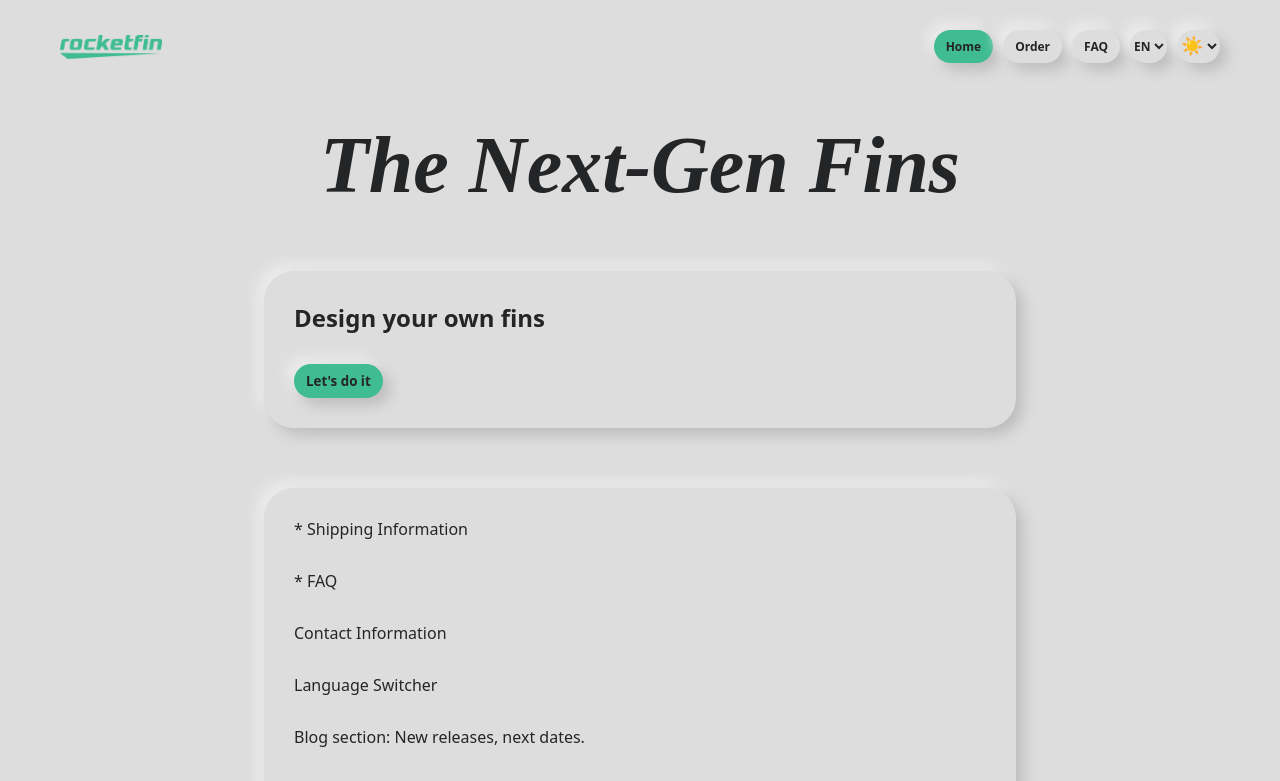
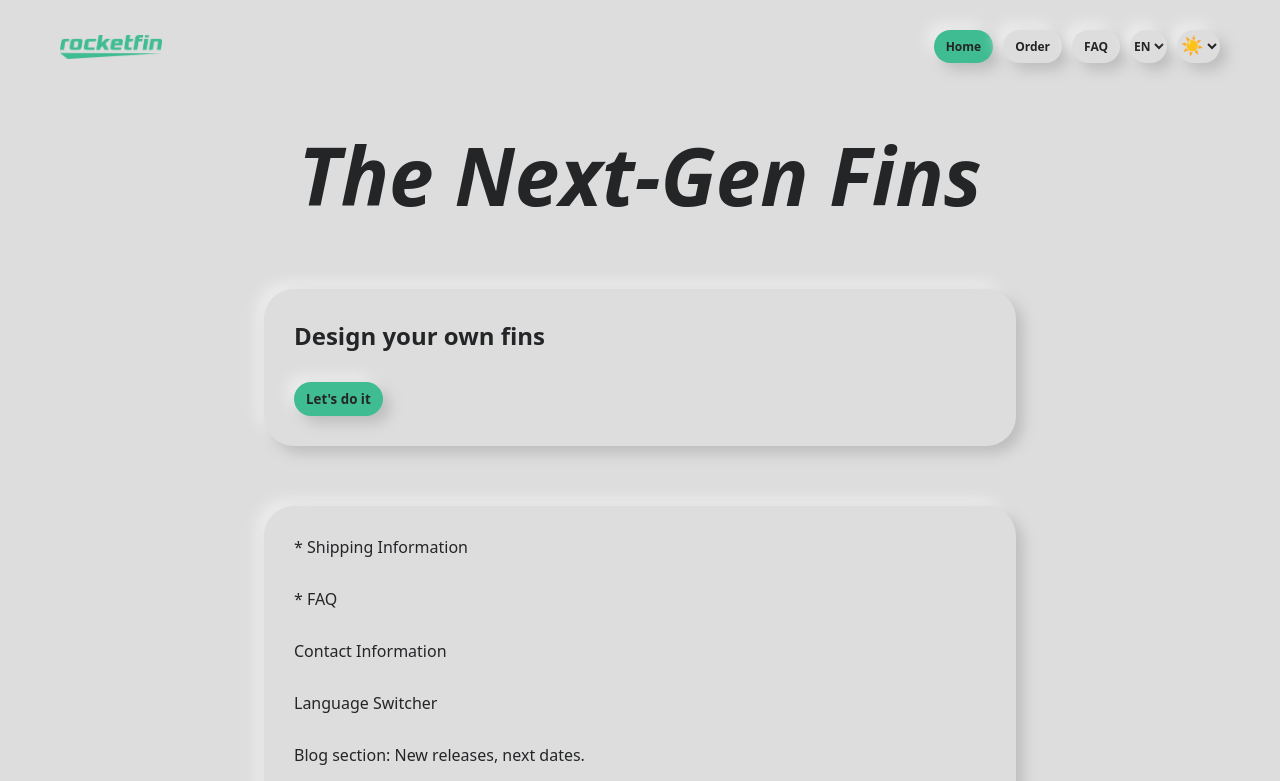
Before and after one commit to franciscobuchini/RocketFins, a React (Vite) app: page / in a window 1280 px wide. Shown: the top 781 px of the page. Built offline with nearby package versions, Linux system fonts and the light colour scheme; no server answers.

Commit message:
modified the h1 font-family

```diff
--- a/src/Styles/Styles.css
+++ b/src/Styles/Styles.css
@@ -167,7 +167,6 @@ nav > img {
   /*position*/
   text-align: center;
   /*frame*/
-  font-family: 'Franklin Gothic';
   font-weight: 900;
   font-style: italic;
   /*responsive-mobile*/
```
